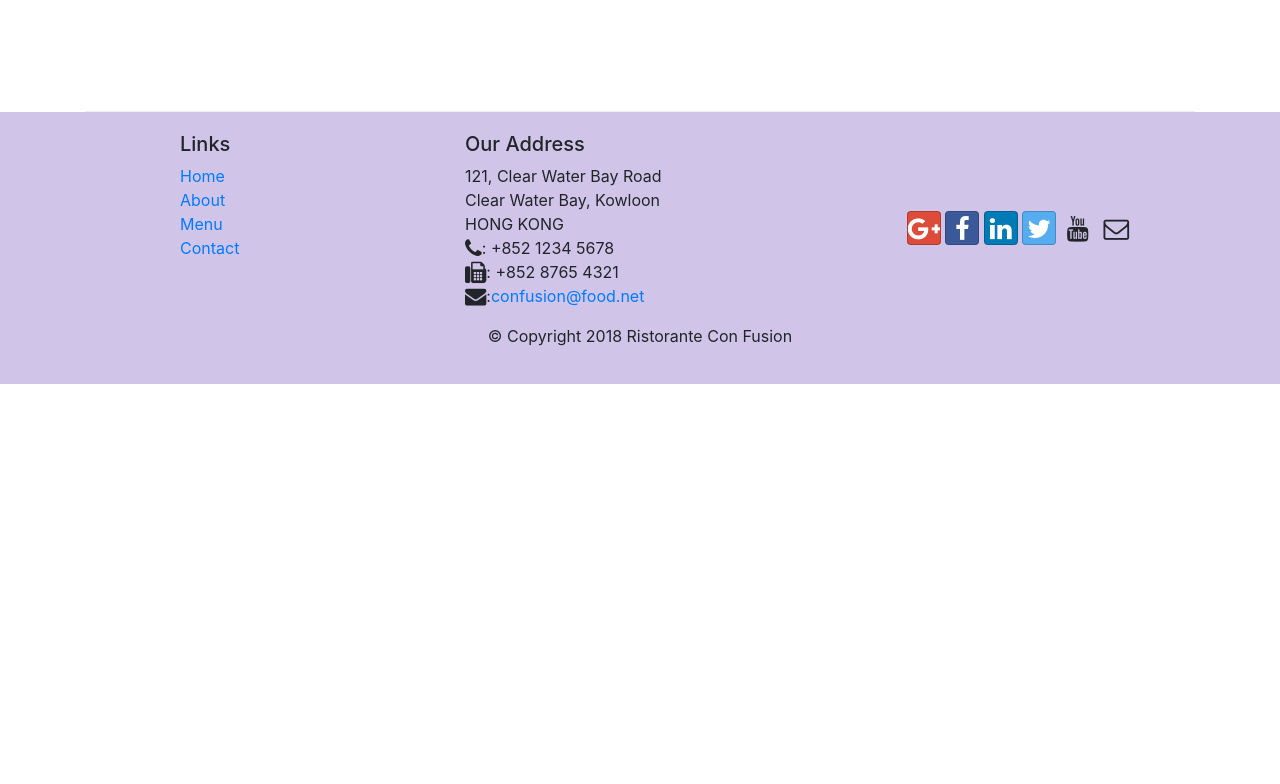
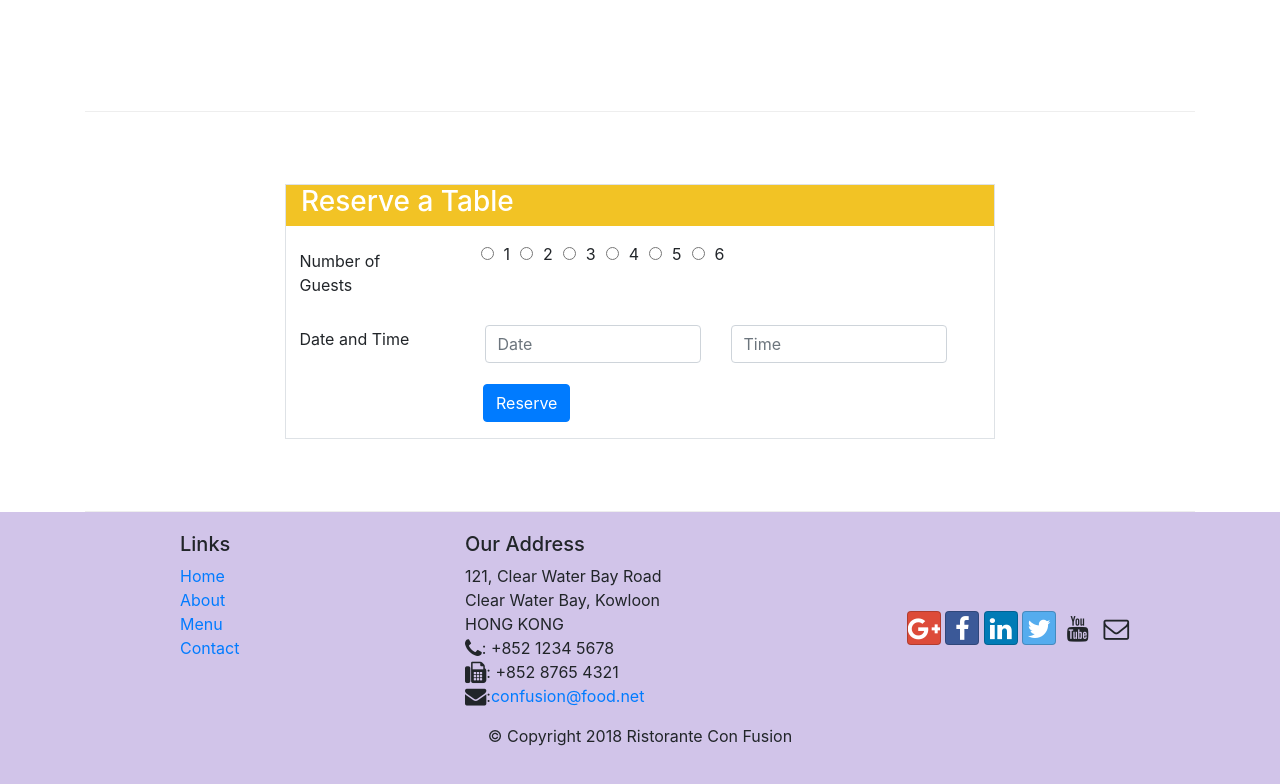
Before and after one commit to swapnil2911/dontknow, a website: page index.html in a window 1280 px wide. Shown: the part 1486-2270 px from the top of the page. Before the commit the page ends 1870 px from the top, so only its background shows below. Drawn offline with nearby package versions, Linux system fonts and the light colour scheme.

Commit message:
second assignment

```diff
--- a/css/styles.css
+++ b/css/styles.css
@@ -37,3 +37,19 @@ body{
 .navbar-dark{
     background-color: #512da8;
 }
+
+.yellow-white{
+    background-color: rgba(241, 189, 16, 0.911);
+    color: white;
+    margin-left: 0px;
+    margin-right: 0px;
+}
+
+input[type="radio"]{
+    margin: 0 10px 0 10px;
+  }
+
+.shift{
+    margin:5px 16px 0 14px;
+    max-width: 250px;
+}
--- a/index.html
+++ b/index.html
@@ -39,8 +39,11 @@
                     <h1>Ristorante con Fusion</h1>
                     <p>We take inspiration from the World's best cuisines, and create a unique fusion experience. Our lipsmacking creations will tickle your culinary senses!</p>
                 </div>
-                <div class="col-12 col-sm align-self-center">
+                <div class="col-12 col-sm-3 align-self-center">
                     <img src="img/logo.png" class="img-fluid">
+                </div>
+                <div class="col-12 col-sm-3 align-self-center">
+                    <a class="btn btn-sm btn-warning btn-block" role="button" href="#here">RESERVE TABLE</a>
                 </div>
             </div>
         </div>
@@ -60,7 +63,7 @@
                 <div class="media">
                     <img src="img/uthappizza.png" alt="uthappizza" class="d-flex mr-3 img-thumbnail align-self-center">
                     <div class="media-body">
-                        <h2 class="mt-0">Uthappizza<span class="badge badge-danger">HOT</span><span class="badge badge-pill badge-secondary">$4.99</span></h2>
+                        <h2 class="mt-0">Uthappizza <span class="badge badge-danger">HOT</span> <span class="badge badge-pill badge-secondary">$4.99</span></h2>
                         <p>A unique combination of Indian Uthappam (pancake) and Italian pizza, topped with Cerignola olives, ripe vine cherry tomatoes, Vidalia onion, Guntur chillies and Buffalo Paneer.</p>
                     </div>
                 </div>
@@ -75,7 +78,7 @@
             <div class="col col-sm col-md">
                 <div class="media">
                     <div class="media-body">
-                        <h2 class="mt-0">Weekend Grand Buffet</h2>
+                        <h2 class="mt-0">Weekend Grand Buffet <span class="badge badge-danger">NEW</span></h2>
                         <p>Featuring mouthwatering combinations with a choice of five different salads, six enticing appetizers, six main entrees and five choicest desserts. Free flowing bubbly and soft drinks. All for just $19.99 per person </p>
                     </div>
                     <img src="img/buffet.png" alt="buffet" class="d-flex mr-3 img-thumbnail align-self-center">
@@ -96,6 +99,53 @@
                         <p>Award winning three-star Michelin chef with wide International experience having worked closely with whos-who in the culinary world, he specializes in creating mouthwatering Indo-Italian fusion experiences. </p>
                     </div>
                 </div>
+            </div>
+        </div>
+        <div class="row row-content align-items-center" id="here">
+            <div class="col offset-sm-2 col-sm-8">
+                <form class="border">
+                    <div class="form-group row yellow-white">
+                        <h3>&nbsp; Reserve a Table</h3>
+                    </div>
+                    <div class="form-group row">
+                        <label for="guests" class="col-12 col-sm-3 col-form-label">&nbsp;&nbsp;&nbsp;Number of &nbsp;&nbsp;&nbsp;Guests</label>
+                        <div class="col-12 col-sm-9 btn-group">
+                                <label class="radio-inline">
+                                    <input type="radio" name="optradio">1
+                                </label>
+                                <label class="radio-inline">
+                                    <input type="radio" name="optradio">2
+                                </label>
+                                <label class="radio-inline">
+                                    <input type="radio" name="optradio">3
+                                </label>
+                                <label class="radio-inline">
+                                    <input type="radio" name="optradio">4
+                                </label>
+                                <label class="radio-inline">
+                                    <input type="radio" name="optradio">5
+                                </label>
+                                <label class="radio-inline">
+                                    <input type="radio" name="optradio">6
+                                </label>
+                        </div>
+                    </div>
+                    <div class="form-group row">
+                        <label for="date-time" class="col-12 col-sm-3 col-form-label">&nbsp;&nbsp;&nbsp;Date and Time</label>
+                        <div class="col-12 col-sm-4">
+                            <input type="text" class="form-control shift" id="date" name="date" placeholder="Date">
+                        </div>
+                        <div class="col-12 col-sm-4">
+                            <input type="text" class="form-control shift" id="time" name="time" placeholder="Time">
+                        </div>
+                    </div>
+                    <div class="form-group row">
+                        <div class="offset-sm-3">
+                            &nbsp;&nbsp;
+                            <button type="submit" class="btn btn-primary shift">Reserve</button>
+                        </div>
+                    </div>
+                </form>
             </div>
         </div>
     </div>
--- a/package.json
+++ b/package.json
@@ -11,7 +11,7 @@
   "author": "",
   "license": "ISC",
   "devDependencies": {
-    "lite-server": "^2.3.0"
+    "lite-server": "^2.5.4"
   },
   "dependencies": {
     "bootstrap": "^4.5.0",
```
Also changed, not shown: 1 other file.
